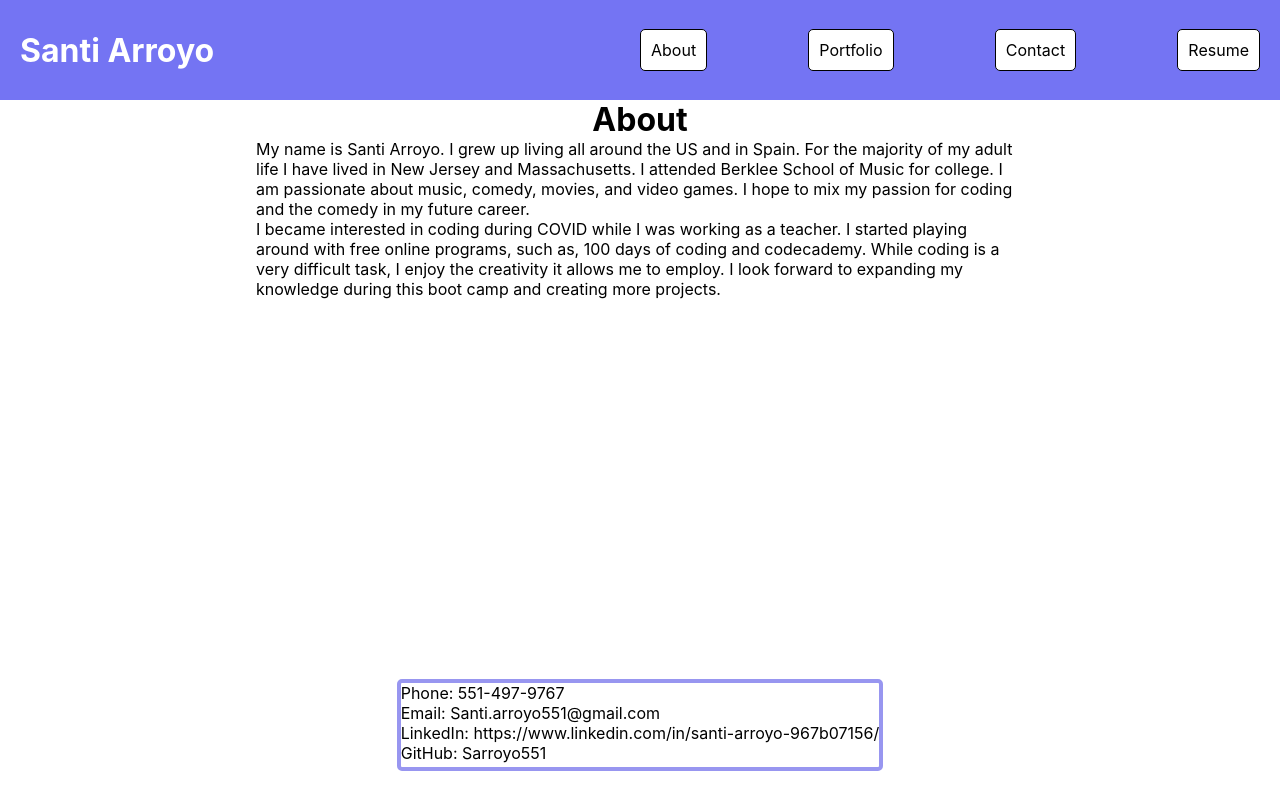
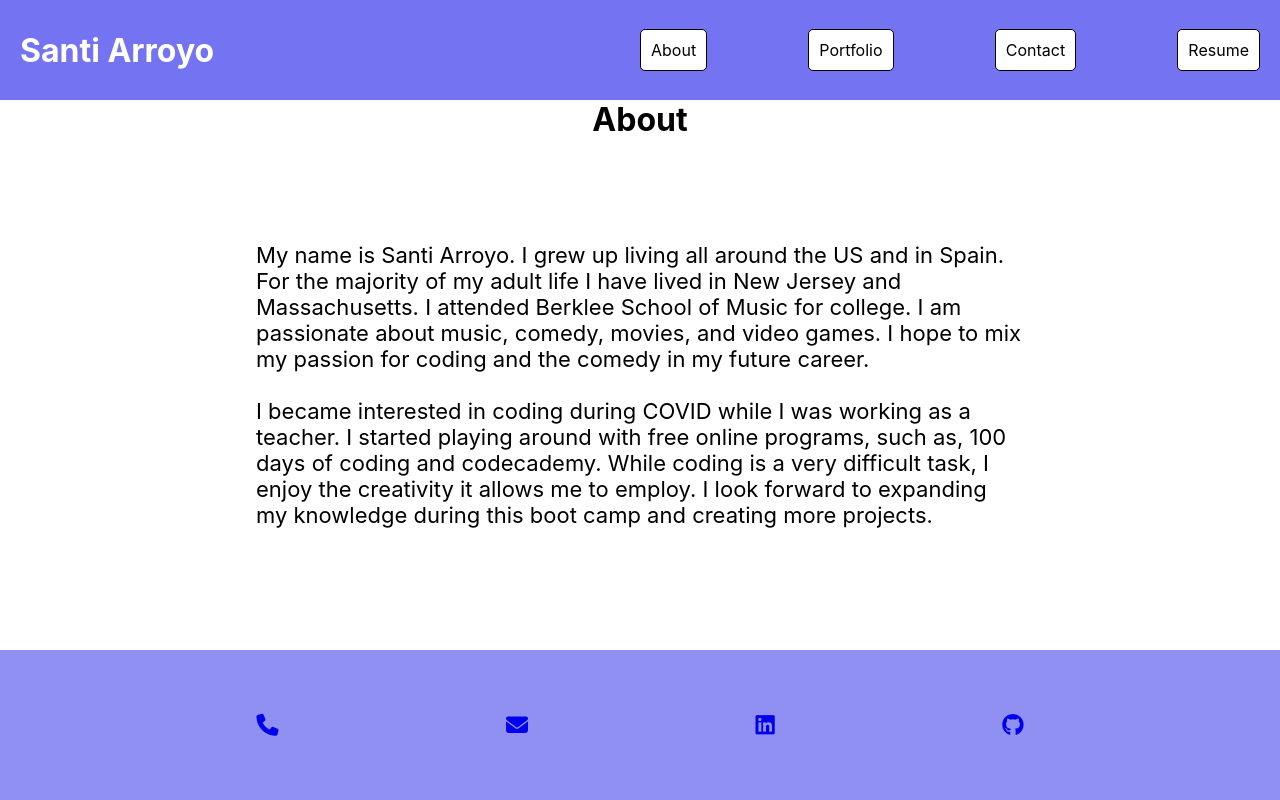
Before and after one commit to sarroyo551/new-portfolio-react, a React (Create React App) app: page / in a window 1280 px wide. Built offline with nearby package versions, Linux system fonts and the light colour scheme.

Commit message:
finalized project

```diff
--- a/public/index.html
+++ b/public/index.html
@@ -9,6 +9,7 @@
       name="description"
       content="Web site created using create-react-app"
     />
+    <link rel="stylesheet" href="https://cdnjs.cloudflare.com/ajax/libs/font-awesome/6.4.2/css/all.min.css" integrity="sha512-z3gLpd7yknf1YoNbCzqRKc4qyor8gaKU1qmn+CShxbuBusANI9QpRohGBreCFkKxLhei6S9CQXFEbbKuqLg0DA==" crossorigin="anonymous" referrerpolicy="no-referrer" />
     <link rel="apple-touch-icon" href="%PUBLIC_URL%/logo192.png" />
     <!--
       manifest.json provides metadata used when your web app is installed on a
--- a/src/App.css
+++ b/src/App.css
@@ -4,11 +4,18 @@
   box-sizing: border-box;
 }
 
+.App {
+  width: 100%;
+  display: flex;
+  flex-direction: column;
+  align-items: center;
+}
+
 #main {
   display: flex;
   flex-direction: column;
   justify-content: space-between;
-  height: calc(100vh - 250px);
+  min-height: calc(100vh - 250px);
   align-items: center;
   width: 100%;
 }
@@ -20,14 +27,19 @@
   align-items: center;
 }
 
+.bio-text {
+  height: calc(100vh - 270px);
+  display: flex;
+  align-items: center;
+  font-size: 22px;
+
+}
+
 footer {
   height: 150px;
   display: flex;
   justify-content: center;
-}
-
-footer ul {
-  list-style: none;
+  width: 100%;
 }
 
 header {
@@ -37,7 +49,10 @@ header {
   background-color: rgb(116, 116, 243);
   height: 100px;
   align-items: center;
+  width: 100%;
 }
+
+
 
 header h1 {
   color: rgb(255, 255, 255);
@@ -91,19 +106,37 @@ form {
 }
 
 .project {
-  width: 100%;
+  width: 30%;
 }
 
 .projectImage {
-  width: 30%;
+  width: 100%;
   max-width: 300px;
 }
 
 .footerUl {
-  border: 4px solid rgb(152, 150, 240);
-  border-radius: 5px;
-  margin: 29px;
+  background-color: rgb(144, 144, 243);
+  padding: 29px;
+  display: flex;
+  width: 100%;
+  justify-content: space-evenly;
+  align-items: center;
+  font-size: 22px;
+  list-style: none;
 }
+
+#resumeImg, #resume {
+  height: 100%;
+}
+
+#projectsContainer {
+  display: flex;
+  justify-content: space-between;
+  align-items: center;
+  width: 100%;
+  margin-top: 50px;
+}
+
 @media screen and (max-width: 992px) {
   .content {
     width: 80%;
--- a/src/components/About.js
+++ b/src/components/About.js
@@ -3,11 +3,13 @@ import React from 'react'
 function About() {
   return (
     <div className='content'>
-      <h1>About</h1>
-      <p class="bio-text">My name is Santi Arroyo. I grew up living all around the US and in Spain. For the majority of my adult life I have lived in New Jersey and Massachusetts. I attended Berklee School of Music for college. I am passionate about music, comedy, movies, and video games. I hope to mix my passion for coding and the comedy in my future career.
-            <br></br>
+      <h1 style={{height: '20px'}}>About</h1>
+      <div class="bio-text">
+      <p>My name is Santi Arroyo. I grew up living all around the US and in Spain. For the majority of my adult life I have lived in New Jersey and Massachusetts. I attended Berklee School of Music for college. I am passionate about music, comedy, movies, and video games. I hope to mix my passion for coding and the comedy in my future career.
+            <br/> <br/>
             I became interested in coding during COVID while I was working as a teacher. I started playing around with free online programs, such as, 100 days of coding and codecademy. While coding is a very difficult task, I enjoy the creativity it allows me to employ. I look forward to expanding my knowledge during this boot camp and creating more projects.
       </p>
+      </div>
     </div>
   )
 }
--- a/src/components/Footer.js
+++ b/src/components/Footer.js
@@ -4,10 +4,10 @@ function Footer() {
   return (
     <footer>
       <ul className='footerUl'>
-        <li>Phone: 551-497-9767</li>
-        <li>Email: Santi.arroyo551@gmail.com</li>
-        <li>LinkedIn: https://www.linkedin.com/in/santi-arroyo-967b07156/</li>
-        <li>GitHub: Sarroyo551</li>
+        <li><a href='tel:5514979767'><i class="fa-solid fa-phone"></i></a></li>
+        <li><a href='mailto:santi.arroyo551@gmail.com'><i className="fa-solid fa-envelope"></i></a></li>
+        <li><a href='https://www.linkedin.com/in/santi-arroyo-967b07156/' target='_blank'><i className="fa-brands fa-linkedin"></i></a></li>
+        <li><a href='https://github.com/sarroyo551' target='_blank'><i className="fa-brands fa-github"></i></a></li>
       </ul>
     </footer>
   )
--- a/src/components/Portfolio.js
+++ b/src/components/Portfolio.js
@@ -22,16 +22,12 @@ function Portfolio() {
       alt: 'Horiseon Website'
     }
   ]
-  // const arrayProjects = projects.map((project) => <li>{project}</li>)
   return (
     <div className='content'>
       <h1>Portfolio</h1>
-      {/* <Project project={projects[0]}/> */}
-      {/* <Project project={arrayProjects}/> */}
-      <div>
+      <div id='projectsContainer'>
         {projects.map((project) => <Project project={project}/>)}
       </div>
-      {/* //use map in react to render array of items */}
     </div>
 
   )
--- a/src/components/Project.js
+++ b/src/components/Project.js
@@ -3,7 +3,7 @@ import React from 'react'
 function Project(props) {
   return (
       <div class="project">
-                <p>{props.project.title}</p>
+                <h3 style={{textAlign:'center', marginBottom: '10px'}}>{props.project.title}</h3>
                 <a href={props.project.link}target="_blank">
                 <img className='projectImage' src={`${process.env.PUBLIC_URL}/images/${props.project.image}`} alt={props.project.alt}/>
             </a>
--- a/src/components/Resume.js
+++ b/src/components/Resume.js
@@ -1,13 +1,11 @@
 import React from 'react'
-// import resumeImg from './resume.png'
 
 function Resume() {
-  // const resumeImg = require('./resume.png')
   return (
-    <div>
+    <div className='content' id='resume'>
       <h1>Resume</h1>
-      {/* <img src={resumeImg}> */}
-      {/* </img> */}
+      <img id='resumeImg'src={`${process.env.PUBLIC_URL}/images/resume.png`}/>
+      <a href={`${process.env.PUBLIC_URL}/resume.pdf`} download='santi-resume'>Download</a>
     </div>
   )
 }
```
Also changed, not shown: 1 other file (tests, documents, lock files or other folders).
